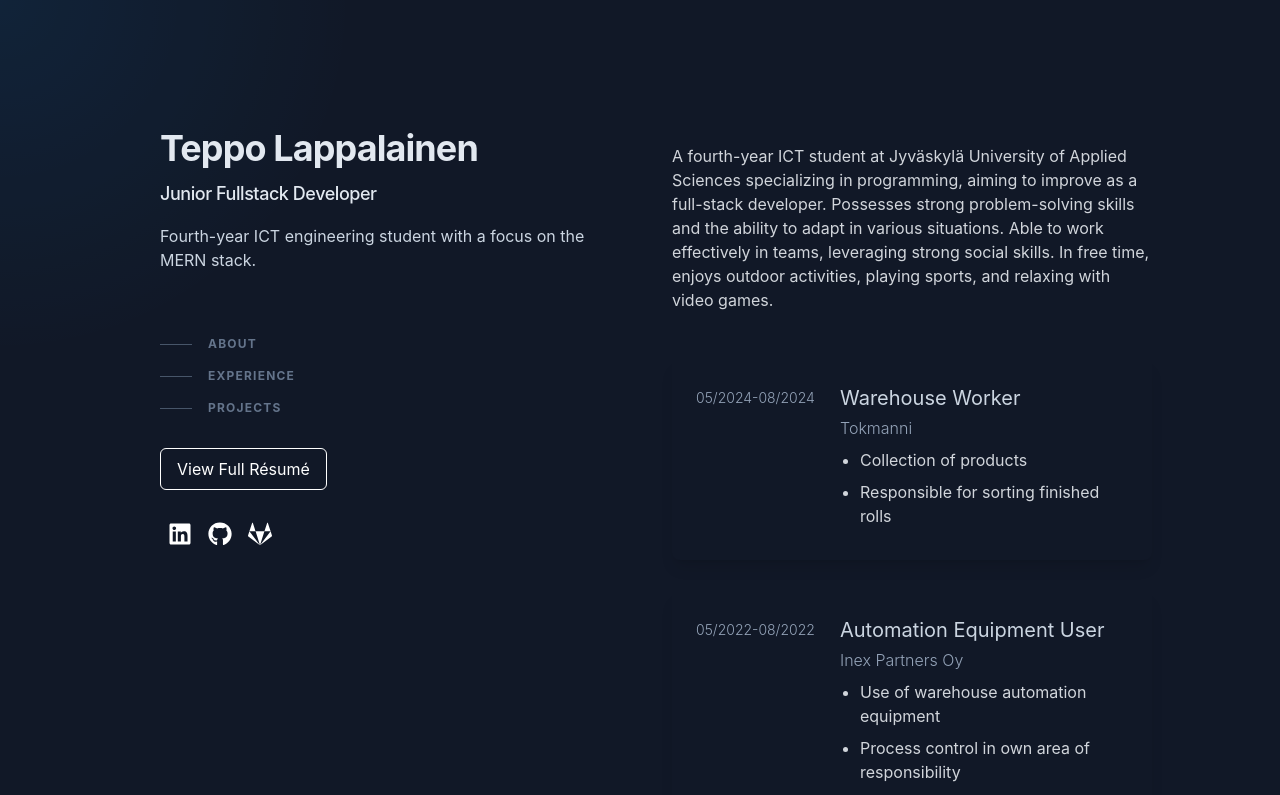
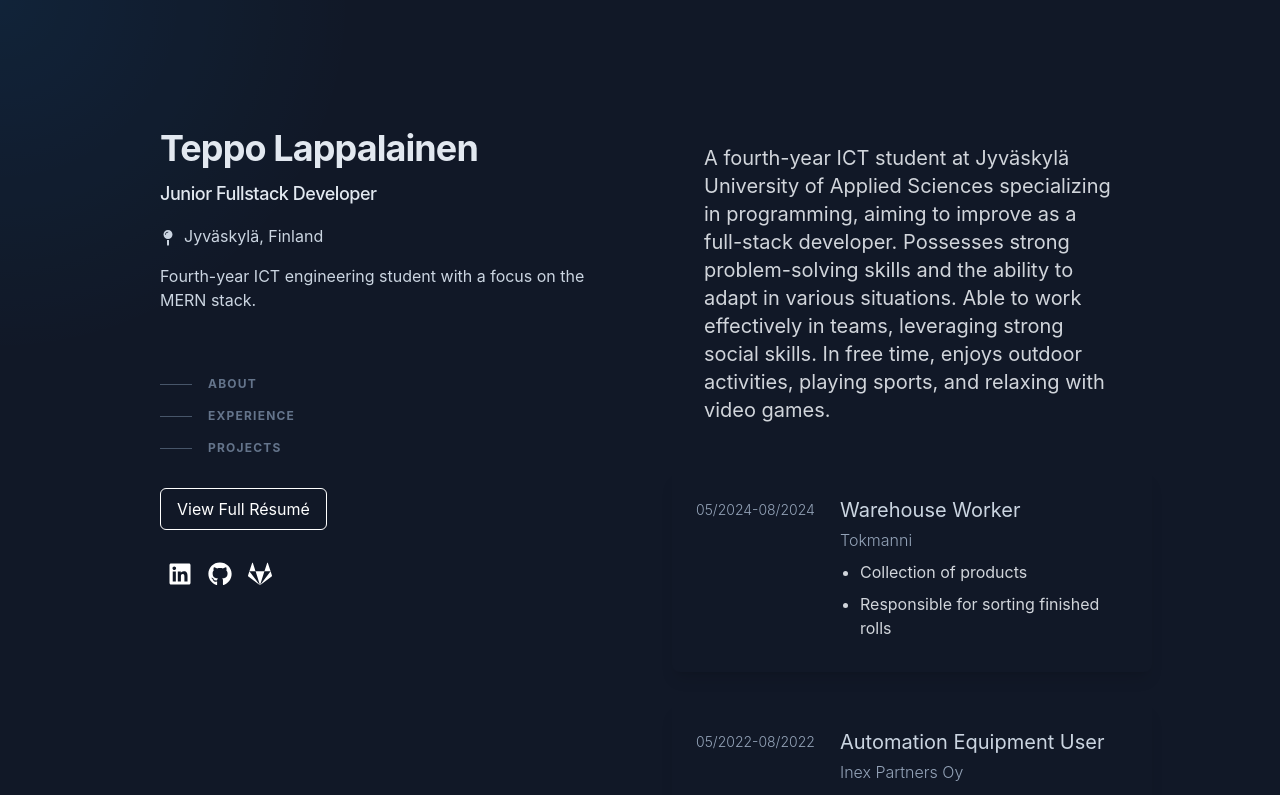
Before and after one commit to teppolap/my-portfolioV2, a React (Create React App) app: page / in a window 1280 px wide. Shown: the top 795 px of the page. Built offline with nearby package versions, Linux system fonts and the light colour scheme.

Commit message:
Updated location to profile

```diff
--- a/src/App.js
+++ b/src/App.js
@@ -1,5 +1,5 @@
 import React, { useState, useEffect } from 'react';
-import { FaLinkedin, FaGithub, FaGitlab } from 'react-icons/fa';
+import { FaLinkedin, FaGithub, FaGitlab, FaMapPin} from 'react-icons/fa';
 import About from './components/About';
 import Projects from './components/Projects';
 import Experience from './components/Experience';
@@ -97,6 +97,10 @@ function App() {
               <h2 className="mt-3 text-base font-medium tracking-tight text-slate-200 sm:text-lg">
                 Junior Fullstack Developer
               </h2>
+              <p className="mt-4 max-w-xs leading-normal text-slate-300 font-normal lg:max-w-none">
+                <FaMapPin className="inline-block mr-2" />
+                Jyväskylä, Finland
+              </p>
               <p className="mt-4 max-w-xs leading-normal text-slate-300 font-normal lg:max-w-none">
                 Fourth-year ICT engineering student with a focus on the MERN stack.
               </p>
--- a/src/components/About.js
+++ b/src/components/About.js
@@ -2,9 +2,9 @@ import React from 'react';
 
 const About = () => {
   return (
-    <section id="about" className="my-12">
+    <section id="about" className="my-12 px-4 sm:px-6 lg:px-8">
       <div className="max-w-xl mx-auto text-center">
-        <p className="text-left text-gray-700 dark:text-gray-300 transition-opacity duration-700">
+        <p className="text-left text-gray-700 dark:text-gray-300 transition-opacity duration-700 text-sm sm:text-base md:text-lg lg:text-xl">
           A fourth-year ICT student at Jyväskylä University of Applied Sciences specializing in programming, aiming to improve as a full-stack developer.
           Possesses strong problem-solving skills and the ability to adapt in various situations.
           Able to work effectively in teams, leveraging strong social skills. In free time, enjoys outdoor activities, playing sports, and relaxing with video games.
```
Also changed, not shown: 8 other files (tests, documents, lock files or other folders).
